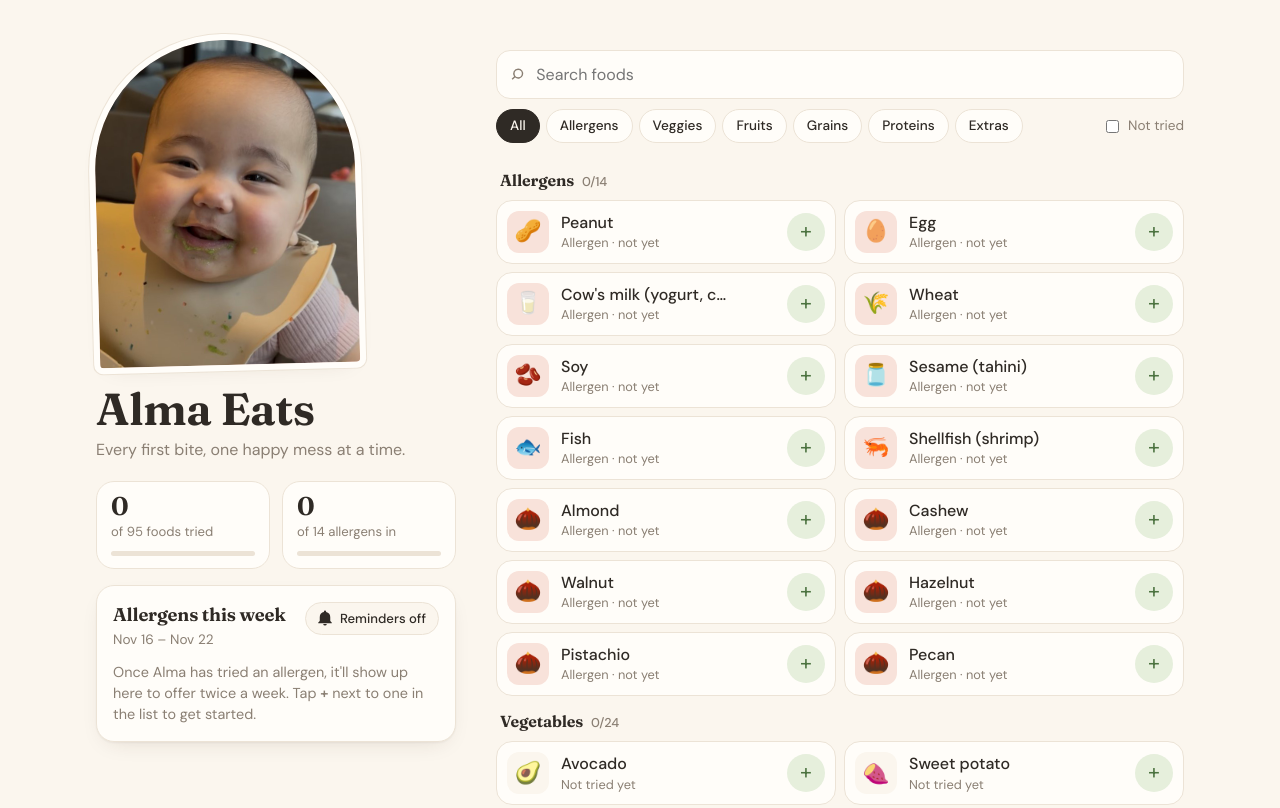
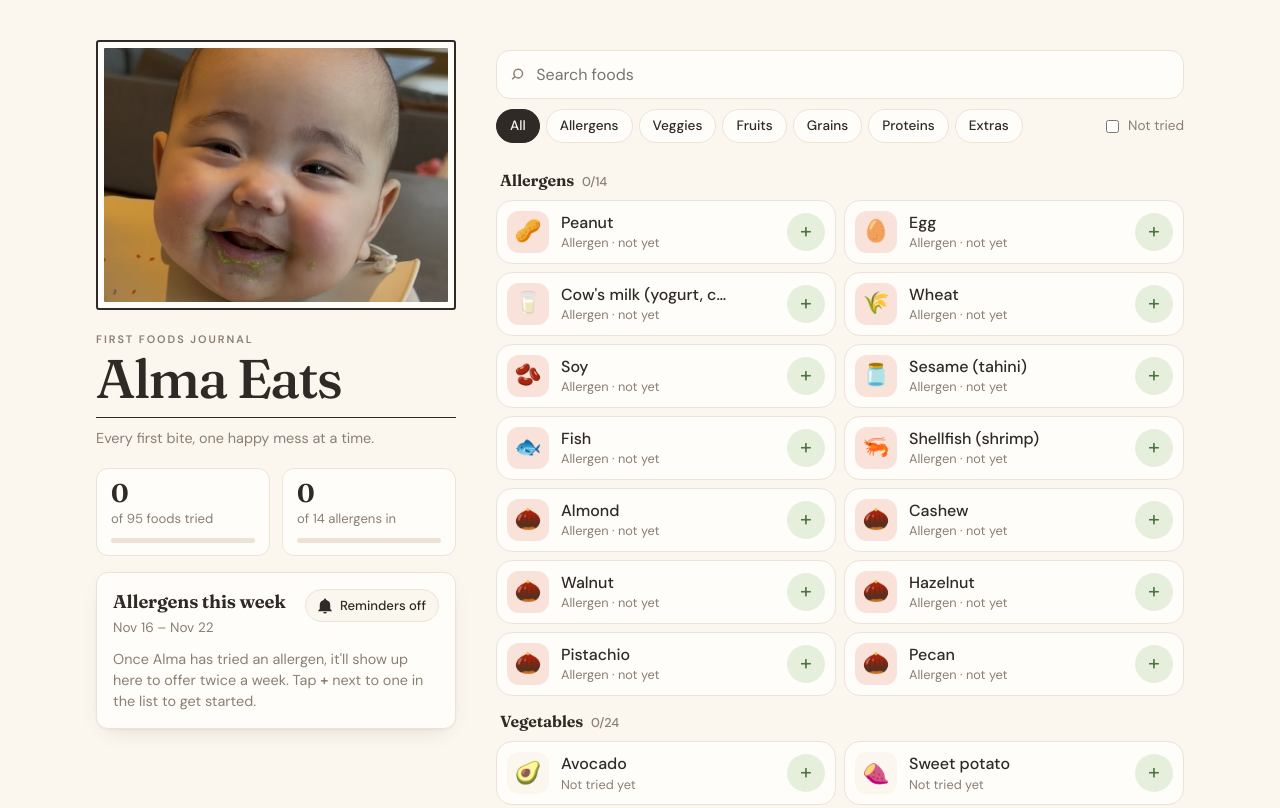
Before and after one commit to ktocatly/Alma-eats, a plain HTML site: page index.html in a window 1280 px wide. Shown: the top 808 px of the page. Drawn offline with Linux system fonts and the light colour scheme.

Commit message:
Refine header: framed photo, editorial title, sharper corners
Co-Authored-By: Claude Opus 5.5 <noreply@anthropic.com>
Claude-Session: https://claude.ai/code/session_017ntAYwQP3PxZH3br28qvEY

```diff
--- a/index.html
+++ b/index.html
@@ -14,19 +14,20 @@
   <meta name="apple-mobile-web-app-status-bar-style" content="default" />
   <link rel="preconnect" href="https://fonts.googleapis.com" />
   <link rel="preconnect" href="https://fonts.gstatic.com" crossorigin />
-  <link href="https://fonts.googleapis.com/css2?family=Fraunces:opsz,wght@9..144,500;9..144,650&family=DM+Sans:opsz,wght@9..40,400;9..40,500;9..40,600&display=swap" rel="stylesheet" />
+  <link href="https://fonts.googleapis.com/css2?family=Fraunces:opsz,wght@9..144,400;9..144,500;9..144,650&family=DM+Sans:opsz,wght@9..40,400;9..40,500;9..40,600&display=swap" rel="stylesheet" />
   <link rel="stylesheet" href="styles.css" />
 </head>
 <body>
   <div class="layout">
     <aside class="side">
-      <div class="hero">
-        <div class="arch"><img src="img/alma.jpg" alt="Alma grinning in her high chair with avocado on her chin" /></div>
+      <header class="hero">
+        <figure class="photo"><img src="img/alma.jpg" alt="Alma grinning in her high chair with avocado on her chin" /></figure>
         <div class="hero-text">
+          <p class="overline">First foods journal</p>
           <h1>Alma Eats</h1>
           <p class="tagline">Every first bite, one happy mess at a time.</p>
         </div>
-      </div>
+      </header>
 
       <div class="stats">
         <div class="stat">
--- a/styles.css
+++ b/styles.css
@@ -11,7 +11,7 @@
   --blush: #f8e2da;
   --butter: #f6e7c1;
   --shadow: 0 1px 2px rgba(60, 40, 20, 0.05), 0 8px 24px -12px rgba(60, 40, 20, 0.18);
-  --radius: 18px;
+  --radius: 12px;
   --serif: "Fraunces", Georgia, serif;
   --sans: "DM Sans", system-ui, -apple-system, sans-serif;
   color-scheme: light;
@@ -64,24 +64,34 @@ h1, h2, h3, h4 { font-family: var(--serif); font-weight: 650; margin: 0; letter-
 }
 
 /* ---- Hero ---- */
-.hero { display: flex; align-items: center; gap: 16px; }
-.arch {
+.hero { display: flex; align-items: center; gap: 18px; }
+.photo {
   flex: none;
-  width: 104px;
+  margin: 0;
+  width: 108px;
   aspect-ratio: 4 / 5;
-  border-radius: 999px 999px 22px 22px;
+  border: 2px solid var(--ink);
+  border-radius: 3px;
+  padding: 4px;
+  background: var(--surface);
   overflow: hidden;
-  background: var(--blush);
-  box-shadow: 0 0 0 6px var(--surface), 0 0 0 7px var(--line), var(--shadow);
-  transform: rotate(-2deg);
 }
-.arch img { width: 100%; height: 100%; object-fit: cover; display: block; }
-h1 { font-size: 2.1rem; line-height: 1; }
-.tagline { margin: 6px 0 0; color: var(--muted); }
+.photo img { width: 100%; height: 100%; object-fit: cover; object-position: 50% 35%; display: block; border-radius: 1px; }
+.hero-text { min-width: 0; }
+.overline {
+  margin: 0 0 8px; font: 600 0.68rem/1 var(--sans); letter-spacing: 0.18em; text-transform: uppercase; color: var(--muted);
+}
+h1 {
+  font-size: 2.4rem; line-height: 0.95; font-weight: 500; letter-spacing: -0.035em;
+  font-variation-settings: "opsz" 144;
+}
+.tagline {
+  margin: 12px 0 0; padding-top: 10px; border-top: 1px solid var(--ink); color: var(--muted); font-size: 0.9rem;
+}
 @media (min-width: 900px) {
-  .hero { flex-direction: column; align-items: flex-start; gap: 22px; }
-  .arch { width: 100%; max-width: 260px; transform: rotate(-1.5deg); border-radius: 999px 999px 28px 28px; }
-  h1 { font-size: 2.8rem; }
+  .hero { flex-direction: column; align-items: stretch; gap: 24px; }
+  .photo { width: 100%; aspect-ratio: 4 / 3; padding: 6px; }
+  h1 { font-size: 3.4rem; }
 }
 
 /* ---- Stats ---- */
```
